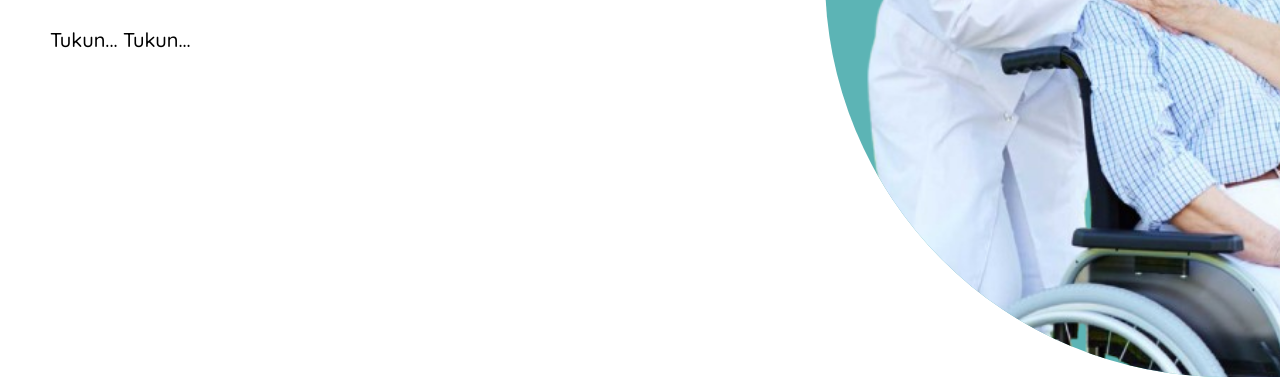
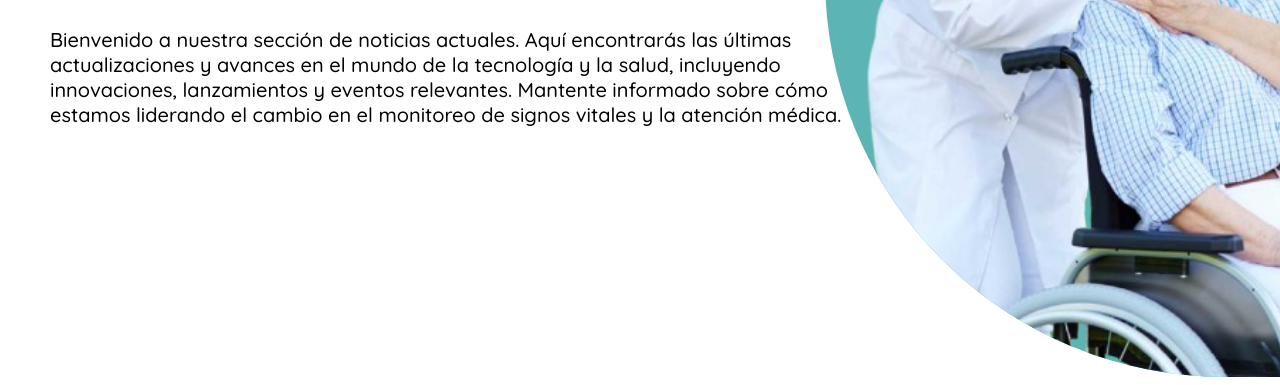
Before and after one commit to TukunTech/DispositivosMoviles, a plain HTML site: page landing-page/index.html in a window 1280 px wide. Both pictures are taken after a click on the link "Noticias". Shown: the part 333-718 px from the top of the page. Drawn offline with nearby package versions, Linux system fonts and the light colour scheme.

Commit message:
fix: update content in the News section

```diff
--- a/landing-page/index.html
+++ b/landing-page/index.html
@@ -385,7 +385,7 @@
                 <div class="hero-content">
                     <div class="left">
                         <h1><span>Noticias</span></h1>
-                        <p>Tukun... Tukun...</p>
+                        <p>Bienvenido a nuestra sección de noticias actuales. Aquí encontrarás las últimas actualizaciones y avances en el mundo de la tecnología y la salud, incluyendo innovaciones, lanzamientos y eventos relevantes. Mantente informado sobre cómo estamos liderando el cambio en el monitoreo de signos vitales y la atención médica.</p>
                     </div>
                 </div>
             </div>
```
